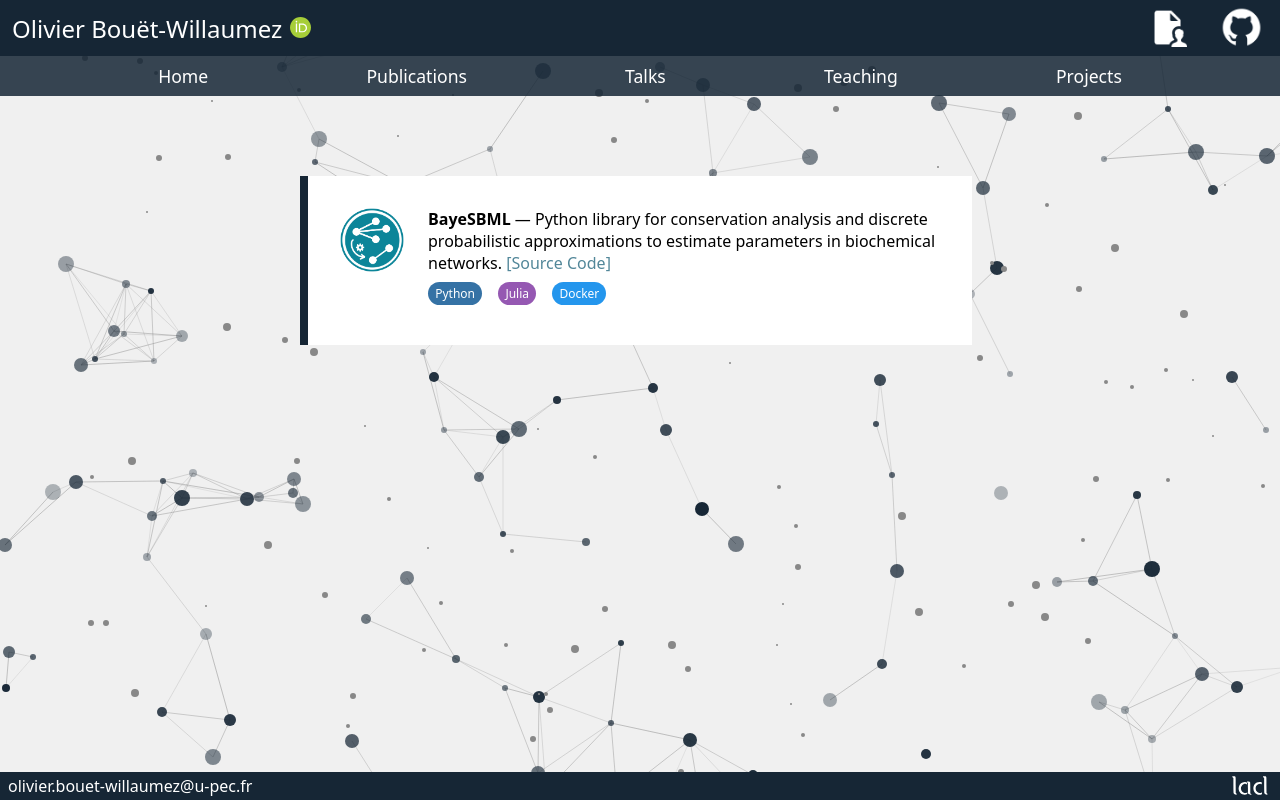
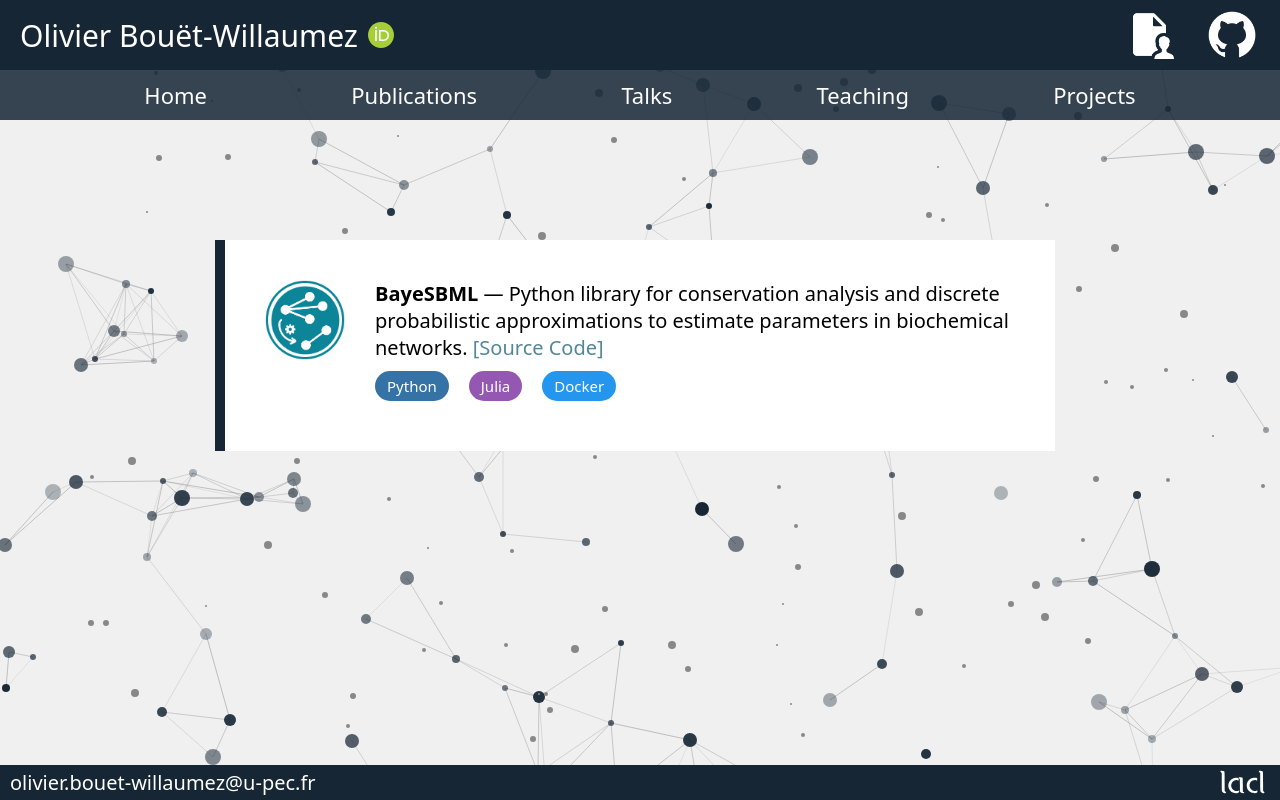
Before and after one commit to olivbw/olivbw.github.io, a plain HTML site: page projects.html in a window 1280 px wide. Drawn offline with Linux system fonts and the light colour scheme.

Commit message:
scaling issues fixed

```diff
--- a/css/style.css
+++ b/css/style.css
@@ -3,19 +3,18 @@ html {
 }
 
 body{
+    width: 100%;
     margin: 0;
-    margin-top:11em;
-    margin-bottom:13em;
     box-sizing: border-box;
     background:url(../img/background/abstract_background.svg);
-    background-size:auto;
-    font-family: system-ui;
+    background-size: auto;
+    font-family: system-ui, sans-serif;
     background-attachment: fixed;
 }
 
 header {
     background-color: rgba(22, 38, 53, 255);
-    height: 3.5em;
+    height: 3.5rem;
     display: flex;
     flex-direction: row;
     justify-content: space-between;
@@ -25,46 +24,41 @@ header {
     top: 0;
     width: 100%;
     z-index: 1000;
+    padding: 0 0.5rem;
+    font-size: 1rem;
 }
 
 header p {
-    font-size: 1.5em;
+    font-size: 1.5rem;
     color: white;
-    margin-left: 0.5em;
 }
 
 header a {
     display: inline-block;
-    width: auto;
-    height: auto;
-    margin-right:1em;
-    padding-top:0.25em;
+    margin-right:1rem;
+    padding-top:0.25rem;
+    font-size: 1rem;
 }
 
-#header_left{
+#header_left, #header_right{
     display: flex;
     align-items: center;
     gap: 0.5em;
+    padding: 0.5rem;
 }
 
 #header_left img {
-    width: 1.3em;
+    width: 1.3rem;
     height: auto;
 }
 
-#header_right {
-    display: flex;
-    align-items: center;
-    gap: 1em;
-}
-
 #header_right img {
-    width: 2.8em;
+    width: 2.8rem;
     height: auto;
 }
 
 #header_right img.header_cv_logo {
-    width: 2.45em;
+    width: 2.45rem;
     height: auto;
 }
 
@@ -72,15 +66,15 @@ header a {
     background-color: rgb(22,38,53, 0.85);
     position: fixed;
     width: 100%;
-    height:2.5em;
-    top:3.5em;
+    height:2.5rem;
+    top:3.5rem;
     z-index: 1000;
 }
 
 .menu-nav {
     height:100%;
-    margin-left: auto;
-    margin-right: auto;
+    margin: 0 auto;
+    max-width: 1400px;
     display: flex;
     flex-direction: row;
     justify-content: space-evenly;
@@ -93,7 +87,7 @@ header a {
 
 .menu-nav > .btn > a {
     text-decoration: none;
-    font-size: 1.1em;
+    font-size: 1.1rem;
     color: white;
 }
 
@@ -115,38 +109,38 @@ header a {
 
 div#text_zone{
     position:relative;
-    max-width: 40em;
+    max-width: 40rem;
     margin: 0 auto;
     background-color: rgb(255, 255, 255, 1);
-    padding-left: 1.5em;
-    font-size:1em;
+    padding-left: 1.5rem;
+    font-size:1rem;
 }
 
 #text_zone::before {
     content: '';
     position: absolute;
-    left: -0.5em;
+    left: -0.5rem;
     top: 0;
     bottom: 0;
-    width: 0.5em;
+    width: 0.5rem;
     background-color: rgb(22,38,53, 1);
 }
 
 div#text_zone p.content_type{
     text-align:left;
-    font-size:1em;
-    padding:1.5em 1em 1em 1em;
+    font-size:1rem;
+    padding:1.5rem 1rem 1rem 1rem;
 }
 
 div#text_zone p.title_type{
     text-decoration: underline;
-    font-size:1.5em;
-    margin-bottom: -0.75em;
+    font-size:1.5rem;
+    margin-bottom: -0.75rem;
 }
 
 div#text_zone img{
-    width: 4em;
-    height: 4em;
+    width: 4rem;
+    height: 4rem;
 }
 
 div#text_zone a{
@@ -163,12 +157,12 @@ div#text_zone a:hover{
 div#text_zone ul.publications{
     list-style: none;
     padding-left: 0;
-    padding-top:0.25em;
+    padding-top:0.25rem;
 }
 
 div#text_zone li.publications {
   position: relative;
-  padding-left: 2em;
+  padding-left: 2rem;
 }
 
 div#text_zone li.publications::before {
@@ -177,58 +171,60 @@ div#text_zone li.publications::before {
   left: 0;
   top: 50%;
   transform: translateY(-50%);
-  width: 2em;
-  height: 2em;
+  width: 2rem;
+  height: 2rem;
   background-image: url("../img/logo/logo_paper.svg");
   background-size: contain;
   background-repeat: no-repeat;
 }
 
 div#text_zone ul.keywords{
-    padding:1.5em 1em 1em 2em;
+    padding:1.5rem 1rem 1rem 2rem;
 }
 
 div#text_zone li.keywords{
-    padding-bottom: 1em;
+    padding-bottom: 1rem;
 }
 
 #text_zone_content {
-  padding: 1em 0.5em 0.5em 0.5em;
+  padding: 1rem 0.5rem 0.5rem 0.5rem;
 }
 
 .project {
     display: flex;
     flex-direction: row;
-    margin: 1em 0em 2em 0em;
+    margin: 1rem 0.5rem 2rem 0rem;
 }
 
 .project-img {
-    width: 5em;
-    height: 5em;
+    width: 5rem;
+    height: 5rem;
     object-fit: cover;
-    margin-right: 1.5em;
+    margin-right: 1.5rem;
+    flex-shrink: 0;
 }
 
 .project-content {
     display: flex;
     flex-direction: column;
+    flex: 1 1 auto;
 }
 
 .project-desc {
-    margin: 0 0 0.5em 0;
+    margin: 0 0 0.5rem 0;
 }
 
 .skills {
     display: flex;
     flex-wrap: wrap;
-    gap: 1em;
+    gap: 1rem;
 }
 
 .skill-bubble {
     color: white;
-    padding: 0.25em 0.6em;
-    border-radius: 1em;
-    font-size: 0.75em;
+    padding: 0.25rem 0.6rem;
+    border-radius: 1rem;
+    font-size: 0.75rem;
     user-select: none;
 }
 
@@ -238,7 +234,7 @@ div#text_zone li.keywords{
 
 footer{
     background-color: rgb(22,38,53,255);
-    height: 1.75em;
+    height: 1.75rem;
     bottom:0;
     display:flex;
     flex-direction: row;
@@ -252,12 +248,54 @@ footer{
 
 footer p.contact{
     color:white;
-    font-size: 1em;
-    margin-left:0.5em;
+    font-size: 1rem;
+    margin-left:0.5rem;
 }
 
 footer img{
-    width: 2.75em;
-    margin-right:0.5em;
-    margin-top:0.25em;
+    width: 2.75rem;
+    margin-right:0.5rem;
+    margin-top:0.25rem;
 }
+
+@media (max-width: 2880px) {
+    html{
+        font-size: 24px;
+    }
+    body {
+        margin-top:14rem;
+        margin-bottom:14rem;
+    }
+}
+
+@media (max-width: 1920px) {
+    html{
+        font-size: 20px;
+    }
+    body {
+        margin-top:12rem;
+        margin-bottom:12rem;
+    }
+}
+
+@media (max-width: 768px) {
+    html{
+        font-size:16px;
+    }
+    body {
+        margin-top: 10rem;
+        margin-bottom: 10rem;
+    }
+
+}
+
+@media (max-width: 480px) {
+    html{
+        font-size:15px;
+    }
+    body {
+        margin-top: 9rem;
+        margin-bottom: 9rem;
+    }
+
+}
```
Also changed, not shown: index.html (+1 -1 lines).
